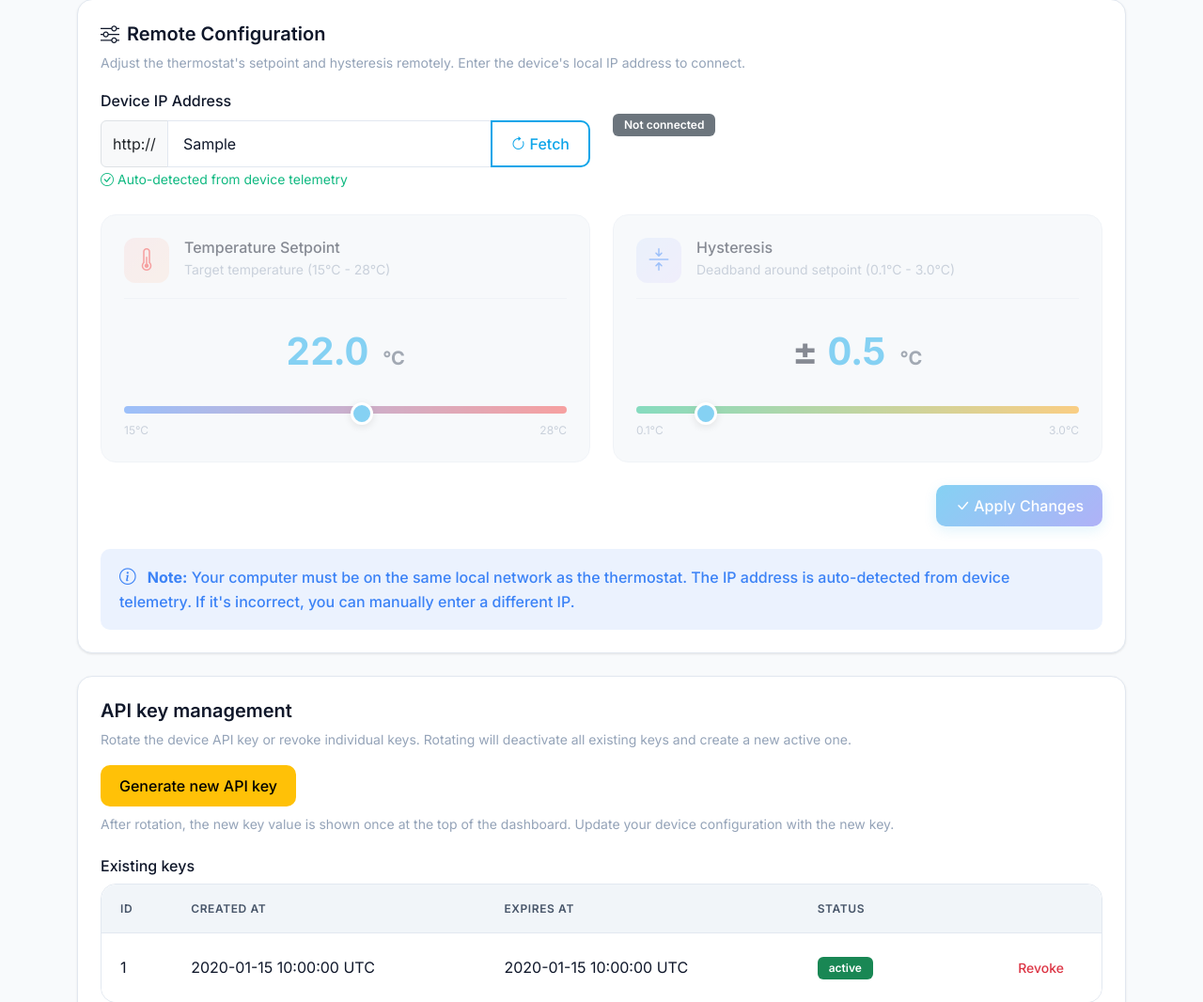
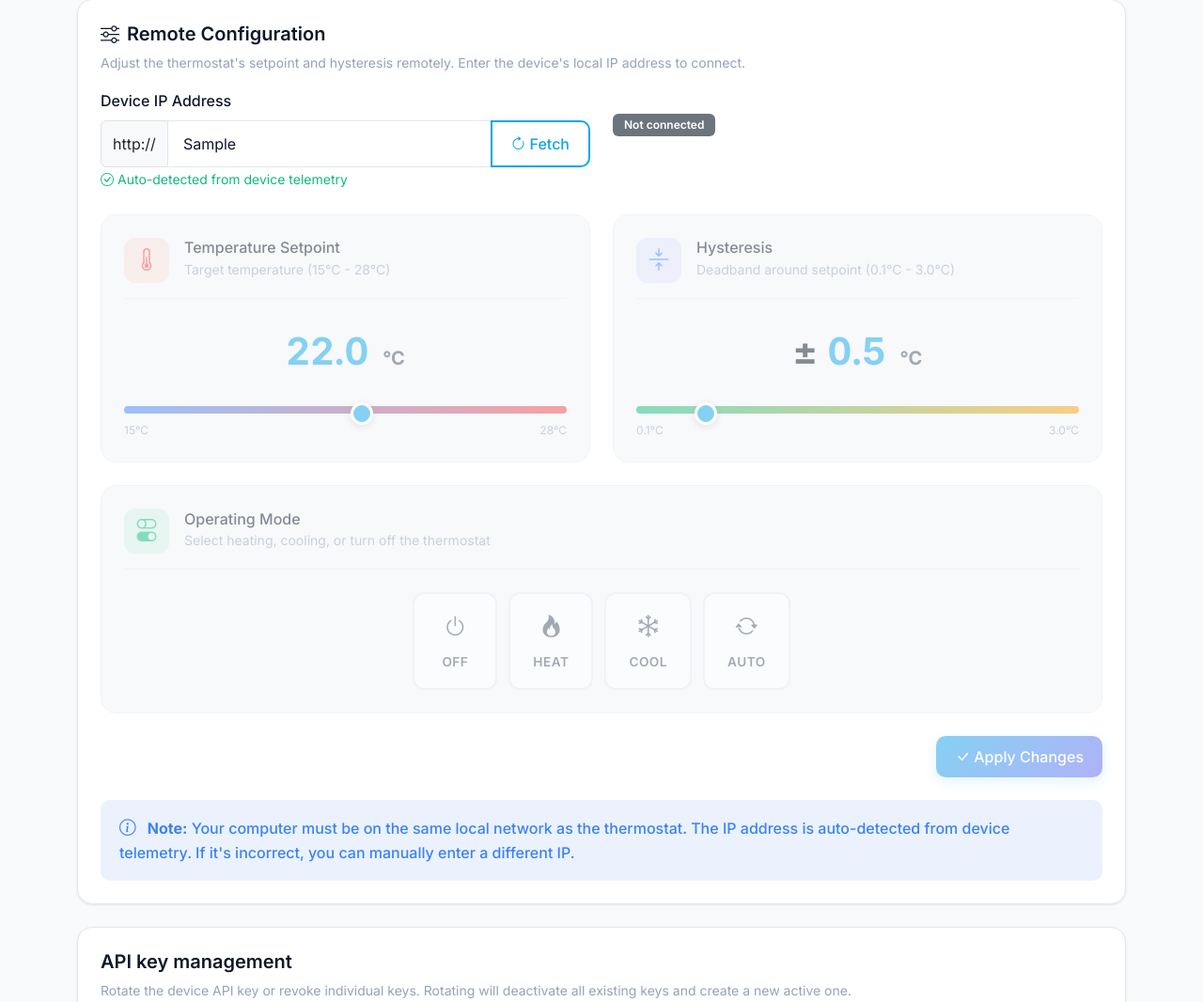
Before and after one commit to gonzalopatino/ESP32_FreeRTOS_Thermostat_Server, a Django app: page /dashboard/devices/1/ in a window 1280 px wide, after a click on "Control panel". Shown: the part 315-1381 px from the top of the page at 94% size. Run offline with Django 5.2, Linux system fonts and the light colour scheme; a user stored in the database is signed in; tables that the repository leaves empty hold one stand-in row (values such as "Sample post"); data that the repository does not hold is empty.

Commit message:
add feature/add-mode-change

```diff
--- a/apps/api/templates/dashboard/device_detail.html
+++ b/apps/api/templates/dashboard/device_detail.html
@@ -416,6 +416,81 @@
 .config-dial-icon.hysteresis-icon {
   background: linear-gradient(135deg, rgba(59, 130, 246, 0.15) 0%, rgba(139, 92, 246, 0.15) 100%);
   color: #3b82f6;
+}
+
+.config-dial-icon.mode-icon {
+  background: linear-gradient(135deg, rgba(16, 185, 129, 0.15) 0%, rgba(34, 197, 94, 0.15) 100%);
+  color: #10b981;
+}
+
+/* Mode Buttons */
+.mode-buttons {
+  display: flex;
+  gap: 0.75rem;
+  justify-content: center;
+  flex-wrap: wrap;
+}
+
+.mode-btn {
+  display: flex;
+  flex-direction: column;
+  align-items: center;
+  gap: 0.5rem;
+  padding: 1rem 1.5rem;
+  border: 2px solid var(--tp-border);
+  border-radius: 12px;
+  background: var(--tp-bg);
+  color: var(--tp-text-secondary);
+  cursor: pointer;
+  transition: all 0.2s ease;
+  min-width: 90px;
+}
+
+.mode-btn i {
+  font-size: 1.5rem;
+}
+
+.mode-btn span {
+  font-size: 0.85rem;
+  font-weight: 600;
+  text-transform: uppercase;
+  letter-spacing: 0.5px;
+}
+
+.mode-btn:hover {
+  border-color: var(--tp-primary);
+  color: var(--tp-primary);
+  background: rgba(16, 185, 129, 0.05);
+}
+
+.mode-btn.active {
+  border-color: var(--tp-primary);
+  background: rgba(16, 185, 129, 0.15);
+  color: var(--tp-primary);
+}
+
+.mode-btn.active[data-mode="OFF"] {
+  border-color: #6b7280;
+  background: rgba(107, 114, 128, 0.15);
+  color: #6b7280;
+}
+
+.mode-btn.active[data-mode="HEAT"] {
+  border-color: #ef4444;
+  background: rgba(239, 68, 68, 0.15);
+  color: #ef4444;
+}
+
+.mode-btn.active[data-mode="COOL"] {
+  border-color: #3b82f6;
+  background: rgba(59, 130, 246, 0.15);
+  color: #3b82f6;
+}
+
+.mode-btn.active[data-mode="AUTO"] {
+  border-color: #10b981;
+  background: rgba(16, 185, 129, 0.15);
+  color: #10b981;
 }
 
 .config-dial-body {
@@ -1006,6 +1081,41 @@
                     <div class="config-range-labels">
                       <span>0.1°C</span>
                       <span>3.0°C</span>
+                    </div>
+                  </div>
+                </div>
+              </div>
+
+              <!-- Mode Control -->
+              <div class="col-12">
+                <div class="config-dial-card">
+                  <div class="config-dial-header">
+                    <div class="config-dial-icon mode-icon">
+                      <i class="bi bi-toggles"></i>
+                    </div>
+                    <div>
+                      <h6 class="mb-0">Operating Mode</h6>
+                      <small class="text-muted">Select heating, cooling, or turn off the thermostat</small>
+                    </div>
+                  </div>
+                  <div class="config-dial-body">
+                    <div class="mode-buttons" id="modeButtons">
+                      <button type="button" class="mode-btn" data-mode="OFF">
+                        <i class="bi bi-power"></i>
+                        <span>OFF</span>
+                      </button>
+                      <button type="button" class="mode-btn" data-mode="HEAT">
+                        <i class="bi bi-fire"></i>
+                        <span>HEAT</span>
+                      </button>
+                      <button type="button" class="mode-btn" data-mode="COOL">
+                        <i class="bi bi-snow"></i>
+                        <span>COOL</span>
+                      </button>
+                      <button type="button" class="mode-btn" data-mode="AUTO">
+                        <i class="bi bi-arrow-repeat"></i>
+                        <span>AUTO</span>
+                      </button>
                     </div>
                   </div>
                 </div>
@@ -1736,6 +1846,10 @@
     const setpointValue = document.getElementById('setpointValue');
     const hysteresisSlider = document.getElementById('hysteresisSlider');
     const hysteresisValue = document.getElementById('hysteresisValue');
+    const modeButtons = document.querySelectorAll('.mode-btn');
+
+    // Current mode selection
+    let currentMode = 'OFF';
 
     // Current device IP - prioritize server-provided IP from telemetry, fallback to localStorage
     const serverDeviceIp = '{{ device.last_ip|default:"" }}';
@@ -1763,6 +1877,25 @@
     if (hysteresisSlider) {
       hysteresisSlider.addEventListener('input', updateSliderDisplays);
     }
+
+    // Mode button handling
+    function setModeSelection(mode) {
+      currentMode = mode;
+      modeButtons.forEach(btn => {
+        if (btn.dataset.mode === mode) {
+          btn.classList.add('active');
+        } else {
+          btn.classList.remove('active');
+        }
+      });
+    }
+
+    // Bind mode button clicks
+    modeButtons.forEach(btn => {
+      btn.addEventListener('click', () => {
+        setModeSelection(btn.dataset.mode);
+      });
+    });
 
     // Show status message
     function showStatus(message, type) {
@@ -1836,6 +1969,9 @@
         if (data.hysteresis_c !== undefined && hysteresisSlider) {
           hysteresisSlider.value = data.hysteresis_c;
         }
+        if (data.mode) {
+          setModeSelection(data.mode);
+        }
         updateSliderDisplays();
 
         setConnectionStatus(true);
@@ -1875,7 +2011,8 @@
           mode: 'cors',
           body: JSON.stringify({
             setpoint_c: setpoint,
-            hysteresis_c: hysteresis
+            hysteresis_c: hysteresis,
+            mode: currentMode
           })
         });
 
@@ -1894,9 +2031,12 @@
         if (data.hysteresis_c !== undefined && hysteresisSlider) {
           hysteresisSlider.value = data.hysteresis_c;
         }
+        if (data.mode) {
+          setModeSelection(data.mode);
+        }
         updateSliderDisplays();
 
-        showStatus(`✓ Applied: Setpoint ${data.setpoint_c}°C, Hysteresis ±${data.hysteresis_c}°C`, 'success');
+        showStatus(`✓ Applied: ${data.mode} mode, Setpoint ${data.setpoint_c}°C, Hysteresis ±${data.hysteresis_c}°C`, 'success');
 
       } catch (err) {
         console.error('Apply config error:', err);
```
